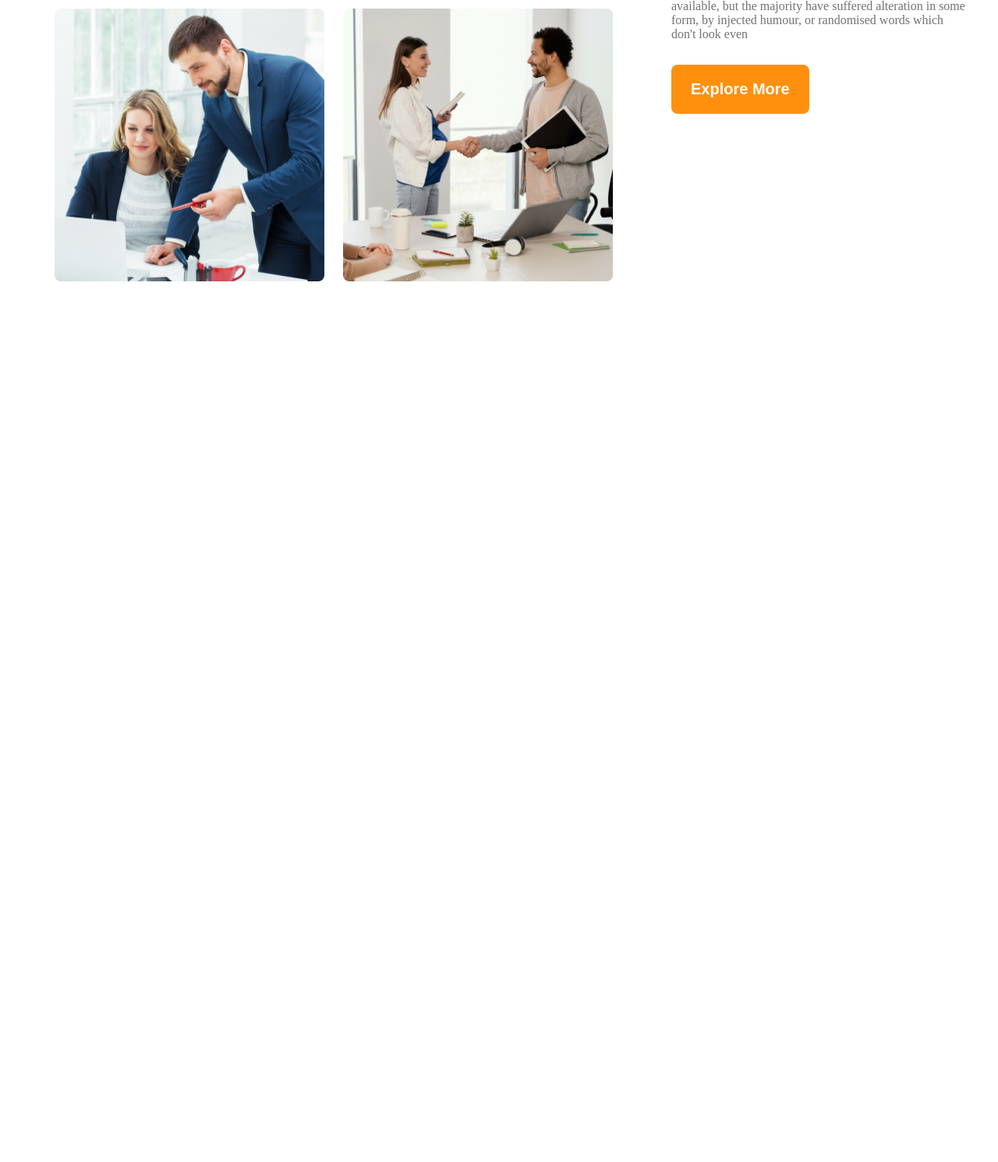
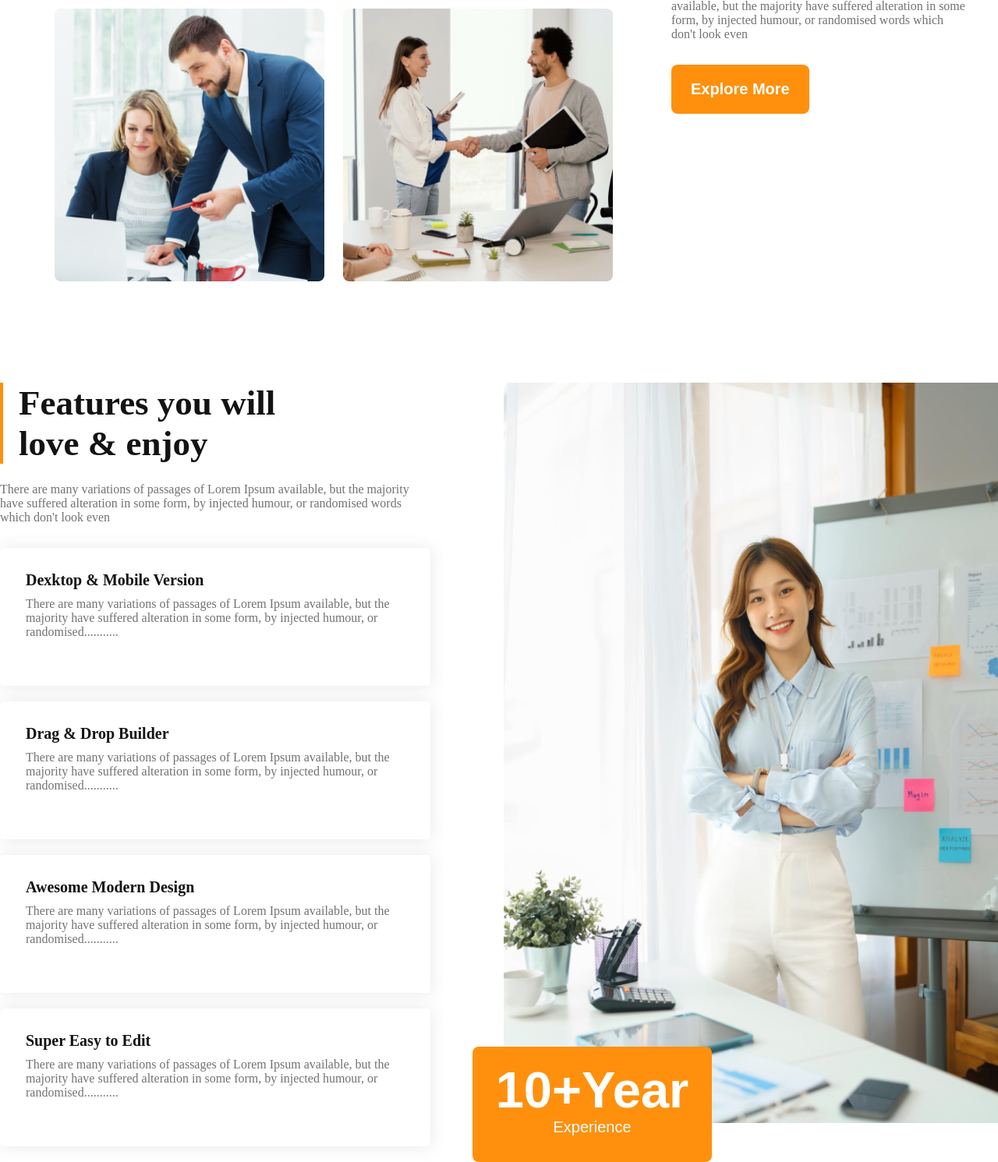
Before and after one commit to asad406/g3-architects, a plain HTML site: page index.html in a window 1280 px wide. Shown: the part 1431-2922 px from the top of the page at 78% size. Before the commit the page ends 1922 px from the top, so only its background shows below. Drawn offline with Linux system fonts and the light colour scheme.

Commit message:
Sub Feature Section added

```diff
--- a/index.html
+++ b/index.html
@@ -29,6 +29,9 @@
          main start
     ------------------- -->
     <main>
+        <!-----------------------
+           banner section start
+        ----------------------->
         <section class="banner-section">
            <div class="container">
                 <div class="banner-details">
@@ -41,6 +44,12 @@
                 </div>
            </div>
         </section>
+        <!-----------------------
+           banner section end
+        ----------------------->
+        <!-------------------------------
+           Main Feature section start
+        --------------------------------->
         <section class="main-feature-section container">
             <div class="main-feature-image">
                 <div><img src="images/team1.png" alt=""></div>
@@ -54,9 +63,48 @@
                 <button class="btn">Explore More</button>
             </div>
         </section>
+         <!----------------------------
+           Main Feature section end
+        ------------------------------->
+        <!-------------------------------------------
+                Sub features section  start
+        ------------------------------------------->
+        <section class="sub-features-section container">
+           <div class="sub-features-text">
+                <div class="sub-features-title">
+                    <h1 class="primary-title">Features you will <br>love & enjoy</h1>
+                </div>
+                <p class="description">There are many variations of passages of Lorem Ipsum available, but the majority have suffered alteration in some form, by injected humour, or randomised words which don't look even</p>
+
+                <div class="sub-feature">
+                    <h2 class="secondary-title">Dexktop & Mobile Version</h2>
+                    <p class="description">There are many variations of passages of Lorem Ipsum available, but the majority have suffered alteration in some form, by injected humour, or randomised...........</p>
+                </div>
+                <div class="sub-feature">
+                    <h2 class="secondary-title">Drag & Drop Builder</h2>
+                    <p class="description">There are many variations of passages of Lorem Ipsum available, but the majority have suffered alteration in some form, by injected humour, or randomised...........</p>
+                </div>
+                <div class="sub-feature">
+                    <h2 class="secondary-title">Awesome Modern Design</h2>
+                    <p class="description">There are many variations of passages of Lorem Ipsum available, but the majority have suffered alteration in some form, by injected humour, or randomised...........</p>
+                </div>
+                <div class="sub-feature">
+                    <h2 class="secondary-title">Super Easy to Edit</h2>
+                    <p class="description">There are many variations of passages of Lorem Ipsum available, but the majority have suffered alteration in some form, by injected humour, or randomised...........</p>
+                </div>
+           </div>
+           <div class="sub-features-image">
+                <img src="images/architect.png" alt="">
+                <button class="btn btn-experience">10+Year<br><span>Experience</span></button>
+
+           </div>
+        </section>
+        <!-------------------------------------------
+                Sub features section  end
+        ------------------------------------------->
     </main>
     <!--------------------
-         header end
+         main end
     ------------------- -->
     <!--------------------
          footer start
--- a/styles.css
+++ b/styles.css
@@ -123,6 +123,60 @@
 .feature-color{
     color: var(--orange);
 }
- /*------------------------------------------
+ /*----------------------------------------
         Main feature section styles end
  -----------------------------------------*/
+ /*------------------------------------------
+       Sub features section styles start
+ -----------------------------------------*/
+ .sub-features-section{
+    display: flex;
+    gap: 54px;
+ }
+ .sub-features-text{
+    width: 45%;
+ }
+.sub-features-title{
+    border-left: 4px solid var(--orange);
+}
+.sub-features-title h1{
+    margin-left: 20px;
+}
+.sub-feature{
+    padding: 30px 33px;
+    margin-bottom: 20px;
+    border-radius: 5px;
+    box-shadow: .5px .5px 20px #e4e4e4d0;
+}
+.sub-feature p{
+    margin-top: 10px;
+}
+.sub-features-image{
+    overflow: hidden;
+    position: relative;
+    width: 55%;
+}
+.sub-features-image img{
+    width: 95%;
+    height: 95%;
+    padding-left:40px;
+    padding-bottom: 30px;
+}
+
+.btn-experience span{
+    font-weight: 500;
+    font-size: 20px;
+}
+.btn-experience{
+    font-weight: 700;
+    font-size: 65px;
+    line-height: 0.5;
+    position: absolute;
+    left:0px;
+    bottom:0px;
+    padding: 40px 30px;
+}
+
+ /*------------------------------------------
+      Sun features section styles end
+ -----------------------------------------*/
```
